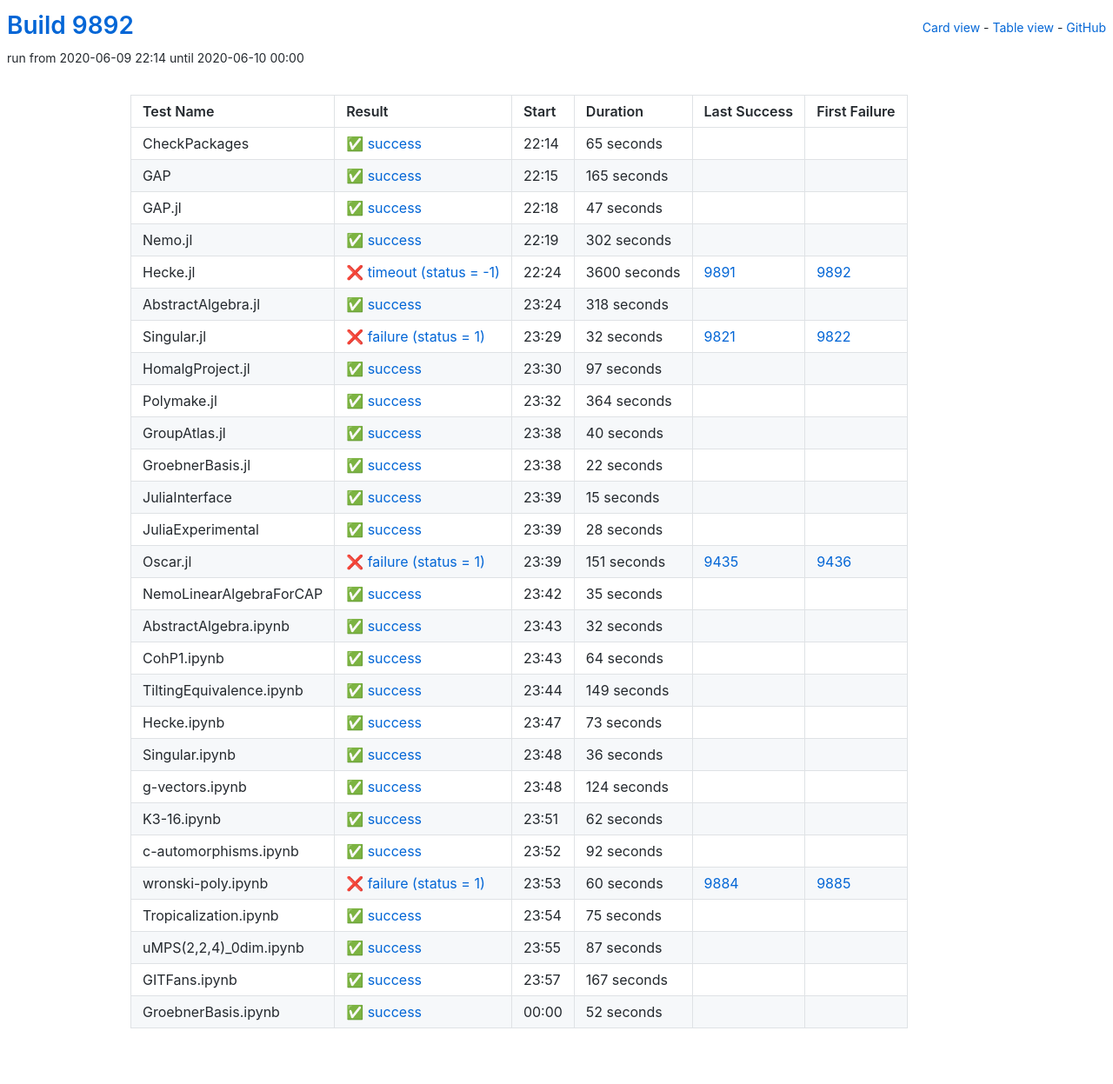
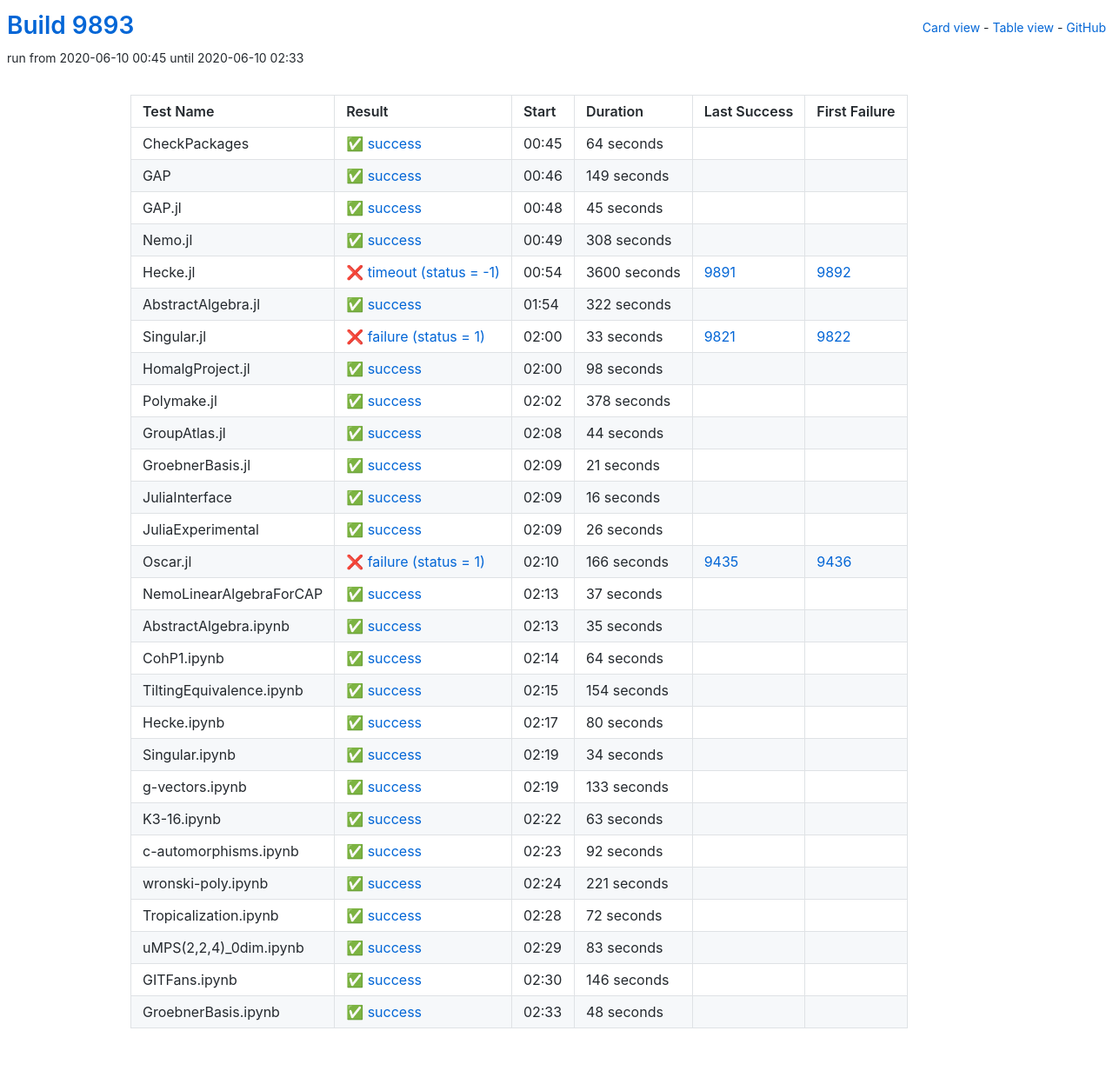
Before and after one commit to oscar-system/oscar-ci-status, a Jekyll site: the page built from table.html, in a window 1280 px wide. Shown: the whole page at 87% size. Built offline with Jekyll 4.4.1, drawn with Linux system fonts in a browser that asks for light colours.

Commit message:
Build 9893

```diff
--- a/_data/ci.yml
+++ b/_data/ci.yml
@@ -1,53 +1,53 @@
-build: 9892
-build_url: https://oscarci.mathematik.uni-kl.de/job/oscar/9892/
+build: 9893
+build_url: https://oscarci.mathematik.uni-kl.de/job/oscar/9893/
 job: oscar
 tests:
-- duration: 65
+- duration: 64
   exitcode: 0
   first_failure: false
   first_failure_url: null
   id: checkpackages
   last_success: false
   last_success_url: null
-  log: https://oscarci.mathematik.uni-kl.de/job/oscar/9892/artifact/logs/build-9892/CheckPackages.log
+  log: https://oscarci.mathematik.uni-kl.de/job/oscar/9893/artifact/logs/build-9893/CheckPackages.log
   name: CheckPackages
-  start: 2020-06-09 22:14
+  start: 2020-06-10 00:45
   status: success
   success: true
-- duration: 165
+- duration: 149
   exitcode: 0
   first_failure: false
   first_failure_url: null
   id: gap
   last_success: false
   last_success_url: null
-  log: https://oscarci.mathematik.uni-kl.de/job/oscar/9892/artifact/logs/build-9892/GAP.log
+  log: https://oscarci.mathematik.uni-kl.de/job/oscar/9893/artifact/logs/build-9893/GAP.log
   name: GAP
-  start: 2020-06-09 22:15
+  start: 2020-06-10 00:46
   status: success
   success: true
-- duration: 47
+- duration: 45
   exitcode: 0
   first_failure: false
   first_failure_url: null
   id: gap-jl
   last_success: false
   last_success_url: null
-  log: https://oscarci.mathematik.uni-kl.de/job/oscar/9892/artifact/logs/build-9892/GAP.jl.log
+  log: https://oscarci.mathematik.uni-kl.de/job/oscar/9893/artifact/logs/build-9893/GAP.jl.log
   name: GAP.jl
-  start: 2020-06-09 22:18
+  start: 2020-06-10 00:48
   status: success
   success: true
-- duration: 302
+- duration: 308
   exitcode: 0
   first_failure: false
   first_failure_url: null
   id: nemo-jl
   last_success: false
   last_success_url: null
-  log: https://oscarci.mathematik.uni-kl.de/job/oscar/9892/artifact/logs/build-9892/Nemo.jl.log
+  log: https://oscarci.mathematik.uni-kl.de/job/oscar/9893/artifact/logs/build-9893/Nemo.jl.log
   name: Nemo.jl
-  start: 2020-06-09 22:19
+  start: 2020-06-10 00:49
   status: success
   success: true
 - duration: 3600
@@ -57,141 +57,141 @@
   id: hecke-jl
   last_success: 9891
   last_success_url: https://oscarci.mathematik.uni-kl.de/job/oscar/9891/
-  log: https://oscarci.mathematik.uni-kl.de/job/oscar/9892/artifact/logs/build-9892/Hecke.jl.log
+  log: https://oscarci.mathematik.uni-kl.de/job/oscar/9893/artifact/logs/build-9893/Hecke.jl.log
   name: Hecke.jl
-  start: 2020-06-09 22:24
+  start: 2020-06-10 00:54
   status: timeout
   success: false
-- duration: 318
+- duration: 322
   exitcode: 0
   first_failure: false
   first_failure_url: null
   id: abstractalgebra-jl
   last_success: false
   last_success_url: null
-  log: https://oscarci.mathematik.uni-kl.de/job/oscar/9892/artifact/logs/build-9892/AbstractAlgebra.jl.log
+  log: https://oscarci.mathematik.uni-kl.de/job/oscar/9893/artifact/logs/build-9893/AbstractAlgebra.jl.log
   name: AbstractAlgebra.jl
-  start: 2020-06-09 23:24
+  start: 2020-06-10 01:54
   status: success
   success: true
-- duration: 32
+- duration: 33
   exitcode: 1
   first_failure: 9822
   first_failure_url: https://oscarci.mathematik.uni-kl.de/job/oscar/9822/
   id: singular-jl
   last_success: 9821
   last_success_url: https://oscarci.mathematik.uni-kl.de/job/oscar/9821/
-  log: https://oscarci.mathematik.uni-kl.de/job/oscar/9892/artifact/logs/build-9892/Singular.jl.log
+  log: https://oscarci.mathematik.uni-kl.de/job/oscar/9893/artifact/logs/build-9893/Singular.jl.log
   name: Singular.jl
-  start: 2020-06-09 23:29
+  start: 2020-06-10 02:00
   status: failure
   success: false
-- duration: 97
+- duration: 98
   exitcode: 0
   first_failure: false
   first_failure_url: null
   id: homalgproject-jl
   last_success: false
   last_success_url: null
-  log: https://oscarci.mathematik.uni-kl.de/job/oscar/9892/artifact/logs/build-9892/HomalgProject.jl.log
+  log: https://oscarci.mathematik.uni-kl.de/job/oscar/9893/artifact/logs/build-9893/HomalgProject.jl.log
   name: HomalgProject.jl
-  start: 2020-06-09 23:30
+  start: 2020-06-10 02:00
   status: success
   success: true
-- duration: 364
+- duration: 378
   exitcode: 0
   first_failure: false
   first_failure_url: null
   id: polymake-jl
   last_success: false
   last_success_url: null
-  log: https://oscarci.mathematik.uni-kl.de/job/oscar/9892/artifact/logs/build-9892/Polymake.jl.log
+  log: https://oscarci.mathematik.uni-kl.de/job/oscar/9893/artifact/logs/build-9893/Polymake.jl.log
   name: Polymake.jl
-  start: 2020-06-09 23:32
+  start: 2020-06-10 02:02
   status: success
   success: true
-- duration: 40
+- duration: 44
   exitcode: 0
   first_failure: false
   first_failure_url: null
   id: groupatlas-jl
   last_success: false
   last_success_url: null
-  log: https://oscarci.mathematik.uni-kl.de/job/oscar/9892/artifact/logs/build-9892/GroupAtlas.jl.log
+  log: https://oscarci.mathematik.uni-kl.de/job/oscar/9893/artifact/logs/build-9893/GroupAtlas.jl.log
   name: GroupAtlas.jl
-  start: 2020-06-09 23:38
+  start: 2020-06-10 02:08
   status: success
   success: true
-- duration: 22
+- duration: 21
   exitcode: 0
   first_failure: false
   first_failure_url: null
   id: groebnerbasis-jl
   last_success: false
   last_success_url: null
-  log: https://oscarci.mathematik.uni-kl.de/job/oscar/9892/artifact/logs/build-9892/GroebnerBasis.jl.log
+  log: https://oscarci.mathematik.uni-kl.de/job/oscar/9893/artifact/logs/build-9893/GroebnerBasis.jl.log
   name: GroebnerBasis.jl
-  start: 2020-06-09 23:38
+  start: 2020-06-10 02:09
   status: success
   success: true
-- duration: 15
+- duration: 16
   exitcode: 0
   first_failure: false
   first_failure_url: null
   id: juliainterface
   last_success: false
   last_success_url: null
-  log: https://oscarci.mathematik.uni-kl.de/job/oscar/9892/artifact/logs/build-9892/JuliaInterface.log
+  log: https://oscarci.mathematik.uni-kl.de/job/oscar/9893/artifact/logs/build-9893/JuliaInterface.log
   name: JuliaInterface
-  start: 2020-06-09 23:39
+  start: 2020-06-10 02:09
   status: success
   success: true
-- duration: 28
+- duration: 26
   exitcode: 0
   first_failure: false
   first_failure_url: null
   id: juliaexperimental
   last_success: false
   last_success_url: null
-  log: https://oscarci.mathematik.uni-kl.de/job/oscar/9892/artifact/logs/build-9892/JuliaExperimental.log
+  log: https://oscarci.mathematik.uni-kl.de/job/oscar/9893/artifact/logs/build-9893/JuliaExperimental.log
   name: JuliaExperimental
-  start: 2020-06-09 23:39
+  start: 2020-06-10 02:09
   status: success
   success: true
-- duration: 151
+- duration: 166
   exitcode: 1
   first_failure: 9436
   first_failure_url: https://oscarci.mathematik.uni-kl.de/job/oscar/9436/
   id: oscar-jl
   last_success: 9435
   last_success_url: https://oscarci.mathematik.uni-kl.de/job/oscar/9435/
-  log: https://oscarci.mathematik.uni-kl.de/job/oscar/9892/artifact/logs/build-9892/Oscar.jl.log
+  log: https://oscarci.mathematik.uni-kl.de/job/oscar/9893/artifact/logs/build-9893/Oscar.jl.log
   name: Oscar.jl
-  start: 2020-06-09 23:39
+  start: 2020-06-10 02:10
   status: failure
   success: false
-- duration: 35
+- duration: 37
   exitcode: 0
   first_failure: false
   first_failure_url: null
   id: nemolinearalgebraforcap
   last_success: false
   last_success_url: null
-  log: https://oscarci.mathematik.uni-kl.de/job/oscar/9892/artifact/logs/build-9892/NemoLinearAlgebraForCAP.log
+  log: https://oscarci.mathematik.uni-kl.de/job/oscar/9893/artifact/logs/build-9893/NemoLinearAlgebraForCAP.log
   name: NemoLinearAlgebraForCAP
-  start: 2020-06-09 23:42
+  start: 2020-06-10 02:13
   status: success
   success: true
-- duration: 32
+- duration: 35
   exitcode: 0
   first_failure: false
   first_failure_url: null
   id: abstractalgebra-ipynb
   last_success: false
   last_success_url: null
-  log: https://oscarci.mathematik.uni-kl.de/job/oscar/9892/artifact/logs/build-9892/AbstractAlgebra.ipynb.log
+  log: https://oscarci.mathematik.uni-kl.de/job/oscar/9893/artifact/logs/build-9893/AbstractAlgebra.ipynb.log
   name: AbstractAlgebra.ipynb
-  start: 2020-06-09 23:43
+  start: 2020-06-10 02:13
   status: success
   success: true
 - duration: 64
@@ -201,69 +201,69 @@
   id: cohp1-ipynb
   last_success: false
   last_success_url: null
-  log: https://oscarci.mathematik.uni-kl.de/job/oscar/9892/artifact/logs/build-9892/CohP1.ipynb.log
+  log: https://oscarci.mathematik.uni-kl.de/job/oscar/9893/artifact/logs/build-9893/CohP1.ipynb.log
   name: CohP1.ipynb
-  start: 2020-06-09 23:43
+  start: 2020-06-10 02:14
   status: success
   success: true
-- duration: 149
+- duration: 154
   exitcode: 0
   first_failure: false
   first_failure_url: null
   id: tiltingequivalence-ipynb
   last_success: false
   last_success_url: null
-  log: https://oscarci.mathematik.uni-kl.de/job/oscar/9892/artifact/logs/build-9892/TiltingEquivalence.ipynb.log
+  log: https://oscarci.mathematik.uni-kl.de/job/oscar/9893/artifact/logs/build-9893/TiltingEquivalence.ipynb.log
   name: TiltingEquivalence.ipynb
-  start: 2020-06-09 23:44
+  start: 2020-06-10 02:15
   status: success
   success: true
-- duration: 73
+- duration: 80
   exitcode: 0
   first_failure: false
   first_failure_url: null
   id: hecke-ipynb
   last_success: false
   last_success_url: null
-  log: https://oscarci.mathematik.uni-kl.de/job/oscar/9892/artifact/logs/build-9892/Hecke.ipynb.log
+  log: https://oscarci.mathematik.uni-kl.de/job/oscar/9893/artifact/logs/build-9893/Hecke.ipynb.log
   name: Hecke.ipynb
-  start: 2020-06-09 23:47
+  start: 2020-06-10 02:17
   status: success
   success: true
-- duration: 36
+- duration: 34
   exitcode: 0
   first_failure: false
   first_failure_url: null
   id: singular-ipynb
   last_success: false
   last_success_url: null
-  log: https://oscarci.mathematik.uni-kl.de/job/oscar/9892/artifact/logs/build-9892/Singular.ipynb.log
+  log: https://oscarci.mathematik.uni-kl.de/job/oscar/9893/artifact/logs/build-9893/Singular.ipynb.log
   name: Singular.ipynb
-  start: 2020-06-09 23:48
+  start: 2020-06-10 02:19
   status: success
   success: true
-- duration: 124
+- duration: 133
   exitcode: 0
   first_failure: false
   first_failure_url: null
   id: g-vectors-ipynb
   last_success: false
   last_success_url: null
-  log: https://oscarci.mathematik.uni-kl.de/job/oscar/9892/artifact/logs/build-9892/g-vectors.ipynb.log
+  log: https://oscarci.mathematik.uni-kl.de/job/oscar/9893/artifact/logs/build-9893/g-vectors.ipynb.log
   name: g-vectors.ipynb
-  start: 2020-06-09 23:48
+  start: 2020-06-10 02:19
   status: success
   success: true
-- duration: 62
+- duration: 63
   exitcode: 0
   first_failure: false
   first_failure_url: null
   id: k3-16-ipynb
   last_success: false
   last_success_url: null
-  log: https://oscarci.mathematik.uni-kl.de/job/oscar/9892/artifact/logs/build-9892/K3-16.ipynb.log
+  log: https://oscarci.mathematik.uni-kl.de/job/oscar/9893/artifact/logs/build-9893/K3-16.ipynb.log
   name: K3-16.ipynb
-  start: 2020-06-09 23:51
+  start: 2020-06-10 02:22
   status: success
   success: true
 - duration: 92
@@ -273,68 +273,68 @@
   id: c-automorphisms-ipynb
   last_success: false
   last_success_url: null
-  log: https://oscarci.mathematik.uni-kl.de/job/oscar/9892/artifact/logs/build-9892/c-automorphisms.ipynb.log
+  log: https://oscarci.mathematik.uni-kl.de/job/oscar/9893/artifact/logs/build-9893/c-automorphisms.ipynb.log
   name: c-automorphisms.ipynb
-  start: 2020-06-09 23:52
+  start: 2020-06-10 02:23
   status: success
   success: true
-- duration: 60
-  exitcode: 1
-  first_failure: 9885
-  first_failure_url: https://oscarci.mathematik.uni-kl.de/job/oscar/9885/
+- duration: 221
+  exitcode: 0
+  first_failure: false
+  first_failure_url: null
   id: wronski-poly-ipynb
-  last_success: 9884
-  last_success_url: https://oscarci.mathematik.uni-kl.de/job/oscar/9884/
-  log: https://oscarci.mathematik.uni-kl.de/job/oscar/9892/artifact/logs/build-9892/wronski-poly.ipynb.log
+  last_success: false
+  last_success_url: null
+  log: https://oscarci.mathematik.uni-kl.de/job/oscar/9893/artifact/logs/build-9893/wronski-poly.ipynb.log
   name: wronski-poly.ipynb
-  start: 2020-06-09 23:53
-  status: failure
-  success: false
-- duration: 75
+  start: 2020-06-10 02:24
+  status: success
+  success: true
+- duration: 72
   exitcode: 0
   first_failure: false
   first_failure_url: null
   id: tropicalization-ipynb
   last_success: false
   last_success_url: null
-  log: https://oscarci.mathematik.uni-kl.de/job/oscar/9892/artifact/logs/build-9892/Tropicalization.ipynb.log
+  log: https://oscarci.mathematik.uni-kl.de/job/oscar/9893/artifact/logs/build-9893/Tropicalization.ipynb.log
   name: Tropicalization.ipynb
-  start: 2020-06-09 23:54
+  start: 2020-06-10 02:28
   status: success
   success: true
-- duration: 87
+- duration: 83
   exitcode: 0
   first_failure: false
   first_failure_url: null
   id: umps-2-2-4-0dim-ipynb
   last_success: false
   last_success_url: null
-  log: https://oscarci.mathematik.uni-kl.de/job/oscar/9892/artifact/logs/build-9892/uMPS-2-2-4-_0dim.ipynb.log
+  log: https://oscarci.mathematik.uni-kl.de/job/oscar/9893/artifact/logs/build-9893/uMPS-2-2-4-_0dim.ipynb.log
   name: uMPS(2,2,4)_0dim.ipynb
-  start: 2020-06-09 23:55
+  start: 2020-06-10 02:29
   status: success
   success: true
-- duration: 167
+- duration: 146
   exitcode: 0
   first_failure: false
   first_failure_url: null
   id: gitfans-ipynb
   last_success: false
   last_success_url: null
-  log: https://oscarci.mathematik.uni-kl.de/job/oscar/9892/artifact/logs/build-9892/GITFans.ipynb.log
+  log: https://oscarci.mathematik.uni-kl.de/job/oscar/9893/artifact/logs/build-9893/GITFans.ipynb.log
   name: GITFans.ipynb
-  start: 2020-06-09 23:57
+  start: 2020-06-10 02:30
   status: success
   success: true
-- duration: 52
+- duration: 48
   exitcode: 0
   first_failure: false
   first_failure_url: null
   id: groebnerbasis-ipynb
   last_success: false
   last_success_url: null
-  log: https://oscarci.mathematik.uni-kl.de/job/oscar/9892/artifact/logs/build-9892/GroebnerBasis.ipynb.log
+  log: https://oscarci.mathematik.uni-kl.de/job/oscar/9893/artifact/logs/build-9893/GroebnerBasis.ipynb.log
   name: GroebnerBasis.ipynb
-  start: 2020-06-10 00:00
+  start: 2020-06-10 02:33
   status: success
   success: true
```
Also changed, not shown: README.md.
